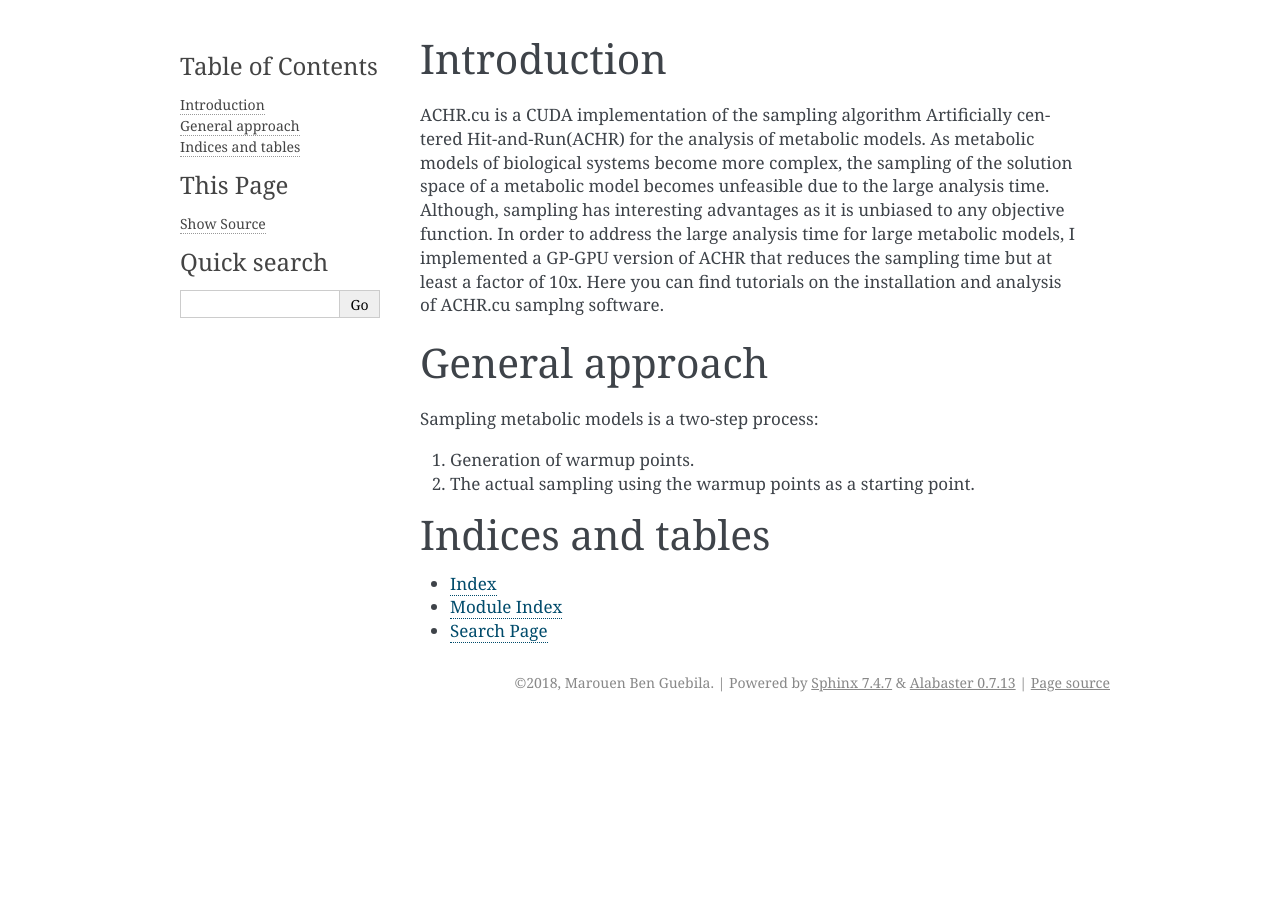
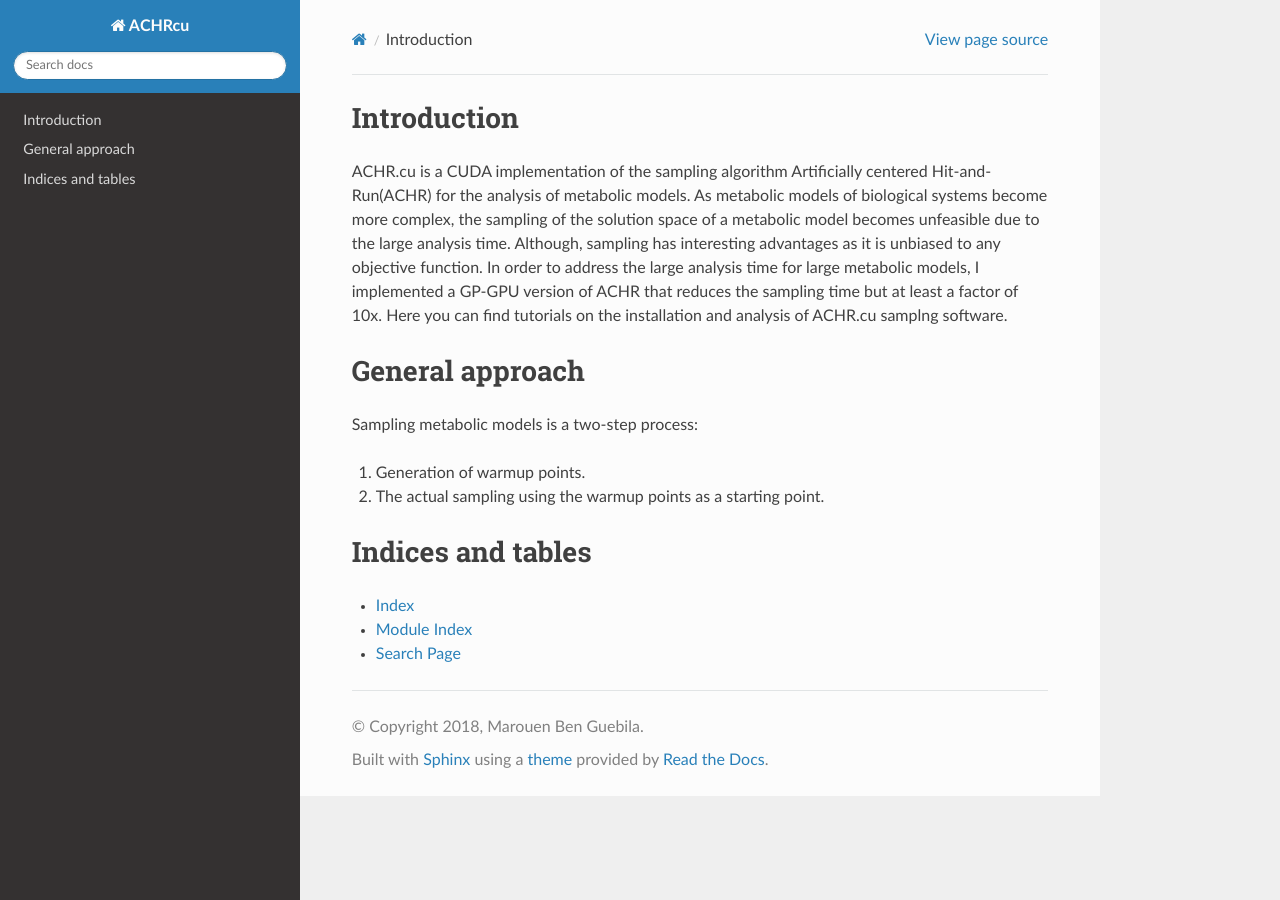
Before and after one commit to marouenbg/ACHR.cu, a Sphinx documentation site: the page built from docs/index.rst, in a window 1280 px wide. Built offline with Sphinx 7.4.7 and the Read the Docs theme 2.0.0, drawn with Linux system fonts in a browser that asks for light colours.

Commit message:
changed theme

```diff
--- a/docs/conf.py
+++ b/docs/conf.py
@@ -74,7 +74,7 @@ pygments_style = 'sphinx'
 # The theme to use for HTML and HTML Help pages.  See the documentation for
 # a list of builtin themes.
 #
-html_theme = 'alabaster'
+html_theme = 'sphinx_rtd_theme'
 
 # Theme options are theme-specific and customize the look and feel of a theme
 # further.  For a list of options available for each theme, see the
```
Also changed, not shown: docs/changelog.md (added, +1 -0 lines).
